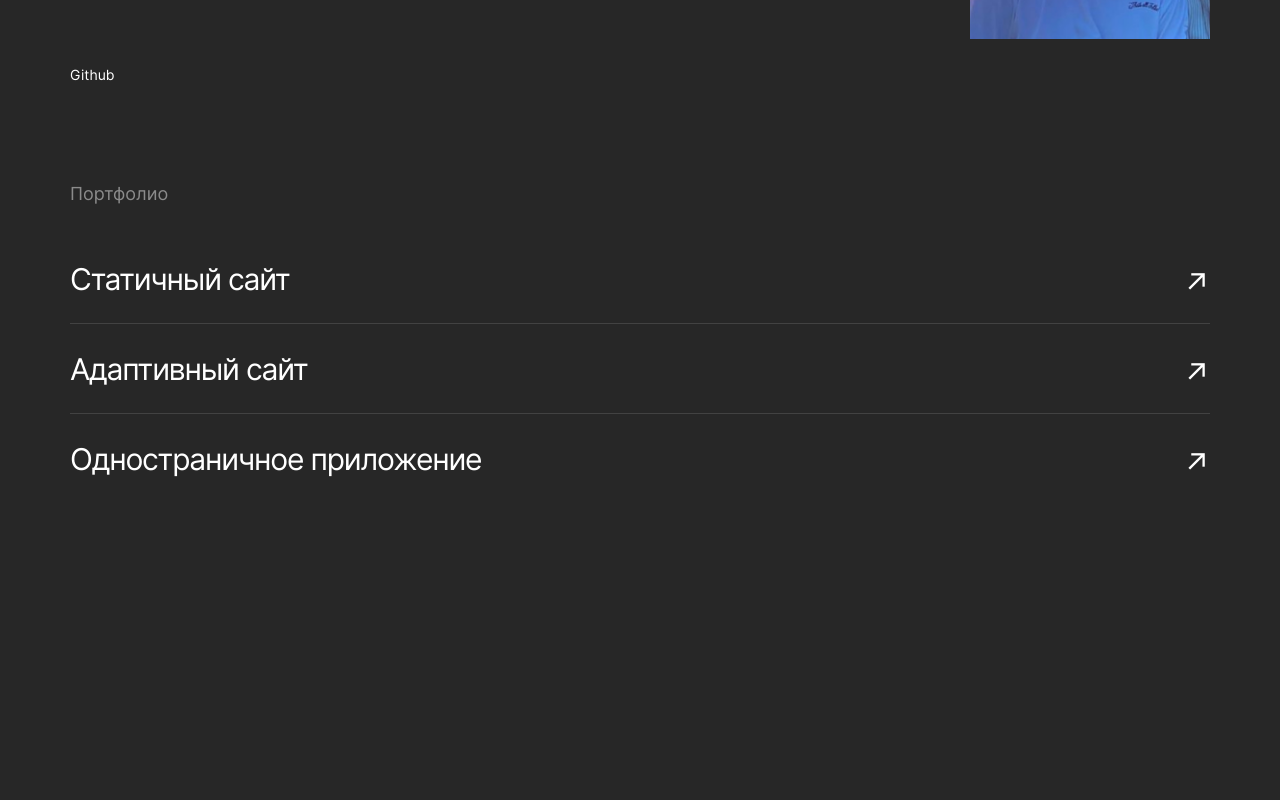
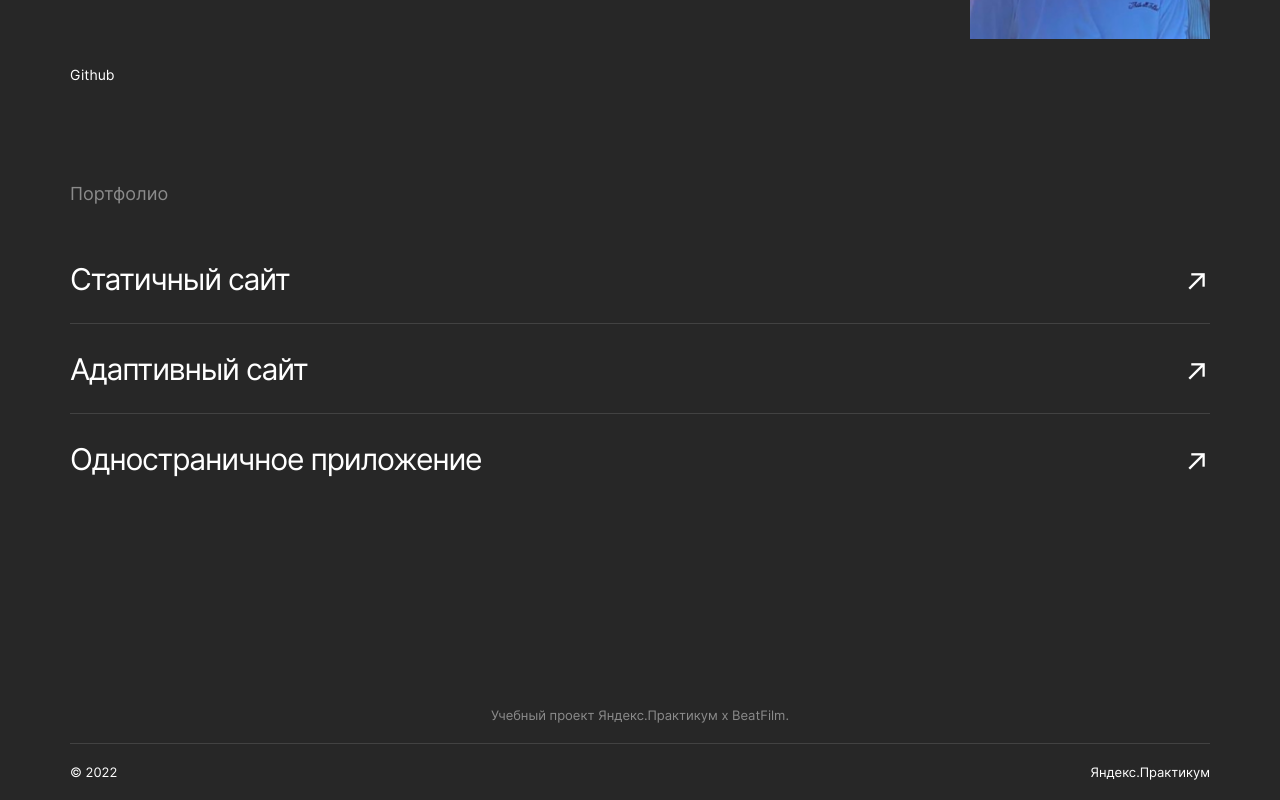
Before and after one commit to litvinovsl/movies-explorer-frontend, a React (Create React App) app: page / in a window 1280 px wide. Shown: the part 2477-3277 px from the top of the page. Before the commit the page ends 3105 px from the top, so only its background shows below. Built offline with nearby package versions, Linux system fonts and the light colour scheme.

Commit message:
created footer component

```diff
--- a/src/components/App.js
+++ b/src/components/App.js
@@ -1,5 +1,6 @@
 import Header from "./Header/Header";
 import Main from "./Main/Main";
+import Footer from "./Footer/Footer";
 import { Route, Redirect, Switch, useHistory } from "react-router-dom";
 
 
@@ -8,7 +9,7 @@ function App() {
     <div>
       <Header />
       <Main />
-
+      <Footer />
     </div>
   );
 }
--- /dev/null
+++ b/src/components/Footer/Footer.css
@@ -0,0 +1,31 @@
+.footer{
+    display: flex;
+    flex-direction: column;
+    align-items: center;
+    padding-left: 70px;
+    padding-right: 70px;
+    padding-top: 79px;
+}
+
+.footer__text{
+    margin: 0 0 20px;
+    font-weight: 400;
+    font-size: 13px;
+    line-height: 16px;
+}
+
+.footer__educational-project{
+    color: #8B8B8B;
+}
+
+.footer__copyright{
+    display: flex;
+    flex-direction: row;
+    justify-content: space-between;
+    width: 100%;
+    border-top: 1px #424242 solid;
+}
+
+.footer__copyright-text{
+    margin-top: 20px;
+}
--- /dev/null
+++ b/src/components/Footer/Footer.js
@@ -0,0 +1,20 @@
+import React from 'react';
+import './Footer.css';
+
+
+
+function Footer() {
+    const date = new Date();
+    const year = date.getFullYear();
+    return (
+        <section className="footer">
+            <p className='footer__text footer__educational-project'>Учебный проект Яндекс.Практикум х BeatFilm.</p>
+            <div className='footer__copyright'>
+                <p className='footer__text footer__copyright-text'>© {year}</p>
+                <p className='footer__text footer__copyright-text'>Яндекс.Практикум</p>
+            </div>
+        </section>
+    );
+}
+
+export default Footer;
```
